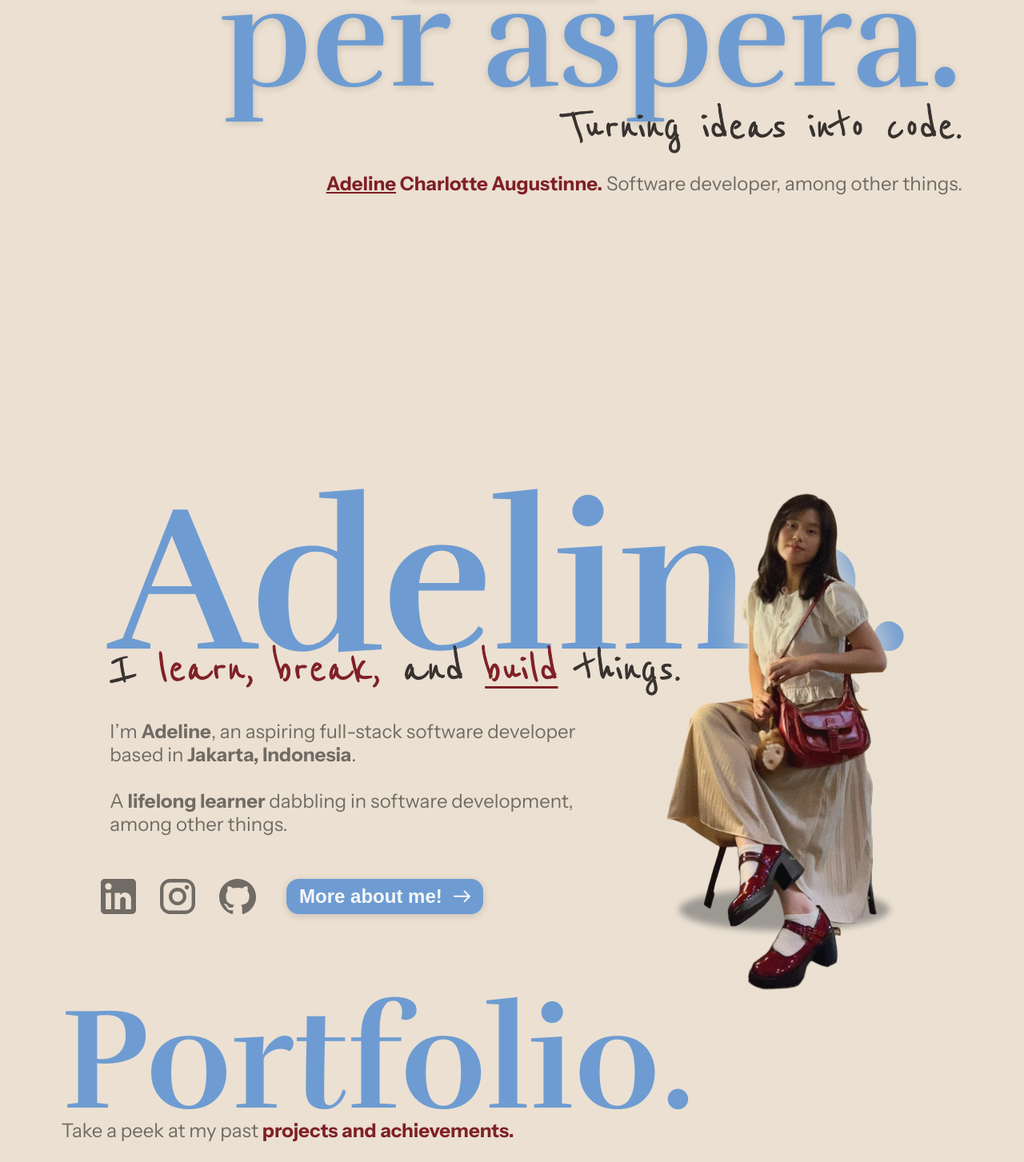
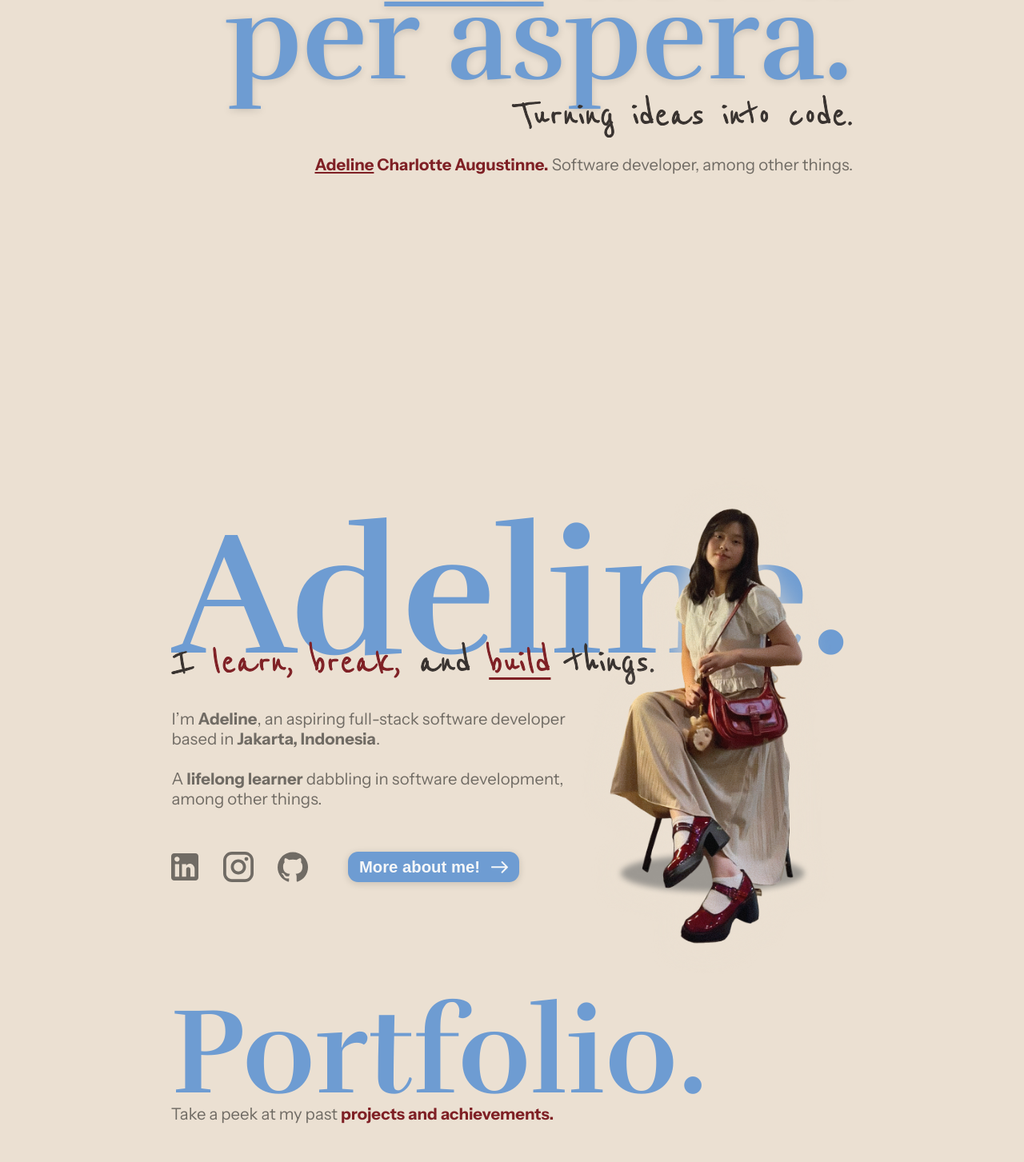
Before and after one commit to adelinechrltt/personal-website, a React (Vite) app: page / in a window 1280 px wide. Shown: the part 337-1790 px from the top of the page at 80% size. Built offline with nearby package versions, Linux system fonts and the light colour scheme.

Commit message:
feat: Adjust padding & elements sizing
- Update all elements sizing to be dynamically computed using VW and VH

```diff
--- a/src/BaseLayout.tsx
+++ b/src/BaseLayout.tsx
@@ -3,8 +3,14 @@ import "./BaseLayout.css"
 
 export default function Layout() {
     return (
-        <div className="base-layout text-gray">
+        <div className="base-layout text-gray"
+            style={{
+                maxWidth: "1512px",
+                marginInline: "auto",
+                paddingInline: "clamp(1rem, 16.7vw, 253px)",
+                boxSizing: "border-box"
+            }}>
             <Outlet />
-        </div>
+        </div >
     )
 }
--- a/src/components/Button.tsx
+++ b/src/components/Button.tsx
@@ -28,9 +28,9 @@ export default function SmallButton({
             }
             onClick={onClick}
             style={{
-                borderRadius: "0.98rem",
-                padding: "7px 15px",
-                fontSize: "1.5rem"
+                borderRadius: `${15 / 1512 * 100}vw`,
+                padding: `${7 / 1512 * 100}vw ${15 / 1512 * 100}vw`,
+                fontSize: `${24 / 1512 * 100}vw`
             }}>
             <span
                 style={{
--- a/src/pages/LandingPage/AboutMe.tsx
+++ b/src/pages/LandingPage/AboutMe.tsx
@@ -26,7 +26,7 @@ export default function AboutMe() {
                     <h1
                         className="rufina-bold blue-1"
                         style={{
-                            fontSize: "16.25rem",
+                            fontSize: `${260 / 1512 * 100}vw`,
                             margin: 0,
                             marginBottom: "-4rem"
                         }}>
@@ -35,7 +35,7 @@ export default function AboutMe() {
                     <h2
                         className="reenie-beanie-regular text-dark-gray"
                         style={{
-                            fontSize: "4rem",
+                            fontSize: `${64 / 1512 * 100}vw`,
                             WebkitTextStroke: "1px",
                             textAlign: "end",
                             margin: "0rem",
@@ -49,7 +49,7 @@ export default function AboutMe() {
                 </div>
                 <p className="instrument-sans"
                     style={{
-                        fontSize: "1.5rem",
+                        fontSize: `${24 / 1512 * 100}vw`,
                         margin: 0
                     }}>
                     I’m <b>Adeline</b>, an aspiring full-stack software developer<br />
@@ -87,9 +87,9 @@ export default function AboutMe() {
                 src="src/assets/AdelineFullbody.png" alt=""
                 style={{
                     position: "absolute",
-                    right: "2%",
-                    bottom: "-3%",
-                    height: "90vh",
+                    right: "0%",
+                    bottom: "5%",
+                    height: `${625 / 793 * 100}vh`,
                     zIndex: 2,
                     pointerEvents: "none"
                 }} />
--- a/src/pages/LandingPage/HeroSection.tsx
+++ b/src/pages/LandingPage/HeroSection.tsx
@@ -1,11 +1,11 @@
 export default function HeroSection() {
     return (
         <section style={{
-                display: "flex",
-                flexDirection: "column",
-                alignItems: "flex-end",
-                justifyContent: "center",
-                minHeight: "100vh"
+            display: "flex",
+            flexDirection: "column",
+            alignItems: "flex-end",
+            justifyContent: "center",
+            minHeight: "100vh"
         }}>
             <div style={{
                 display: "flex",
@@ -14,7 +14,7 @@ export default function HeroSection() {
             }}>
                 <h1 className="rufina-bold blue-1 shadow-text"
                     style={{
-                        fontSize: "11.25rem",
+                        fontSize: `${180 / 1512 * 100}vw`,
                         lineHeight: "70%",
                         textAlign: "end",
                         margin: 0
@@ -27,13 +27,13 @@ export default function HeroSection() {
                 </h1>
                 <h3 className="reenie-beanie-regular text-dark-gray"
                     style={{
-                        fontSize: "4rem",
+                        fontSize: `${64 / 1512 * 100}vw`,
                         WebkitTextStroke: "1px",
                         textAlign: "end",
                         margin: 0
                     }}>Turning ideas into code.</h3>
             </div>
-            <p className="instrument-sans" style={{ fontSize: "1.5rem" }}>
+            <p className="instrument-sans" style={{ fontSize: `${24 / 1512 * 100}vw` }}>
                 <span className="burgundy"><b><u>Adeline</u> Charlotte Augustinne.</b></span> Software developer, among other things.</p>
         </section>
     )
--- a/src/pages/LandingPage/LandingPage.tsx
+++ b/src/pages/LandingPage/LandingPage.tsx
@@ -5,11 +5,11 @@ import Portfolio from "./Portfolio";
 
 export default function LandingPage() {
     return (
-        <>
+        <section>
             <HeroSection />
             <AboutMe />
             <Portfolio />
             <CTA />
-        </>
+        </section>
     )
 }
--- a/src/pages/LandingPage/Portfolio.tsx
+++ b/src/pages/LandingPage/Portfolio.tsx
@@ -18,7 +18,7 @@ export default function Portfolio() {
             }}>
                 <h1 className="rufina-bold blue-1"
                     style={{
-                        fontSize: "11.25rem",
+                        fontSize: `${180 / 1512 * 100}vw`,
                         lineHeight: "70%",
                         margin: 0
                     }}>
@@ -26,7 +26,7 @@ export default function Portfolio() {
                 </h1>
                 <p className="instrument-sans"
                     style={{
-                        fontSize: "1.5rem",
+                        fontSize: `${24 / 1512 * 100}vw`,
                         margin: 0
                     }}
                 >
@@ -83,7 +83,7 @@ export default function Portfolio() {
                 flexDirection: "column",
                 justifyContent: "center",
                 alignItems: "center",
-                gap: `${15/16}rem`
+                gap: `${15 / 16}rem`
             }}>
                 <div
                     style={{
```
